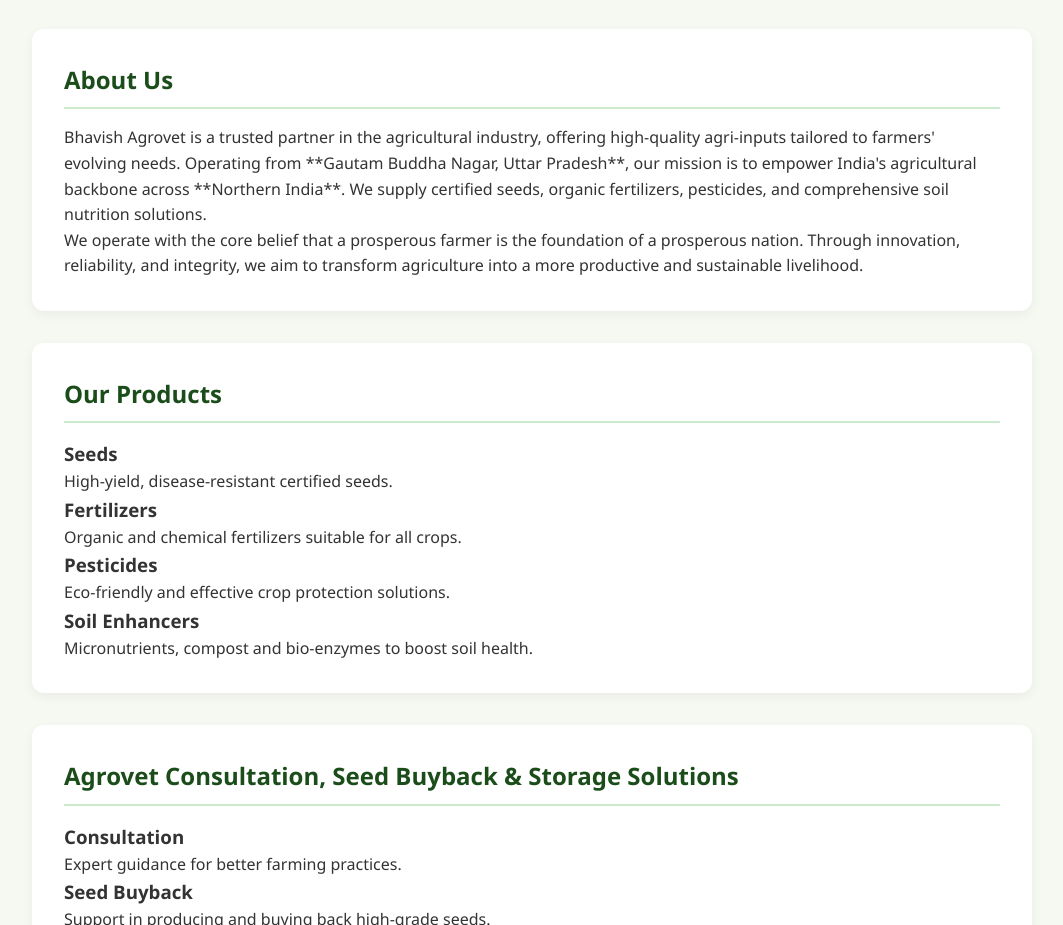
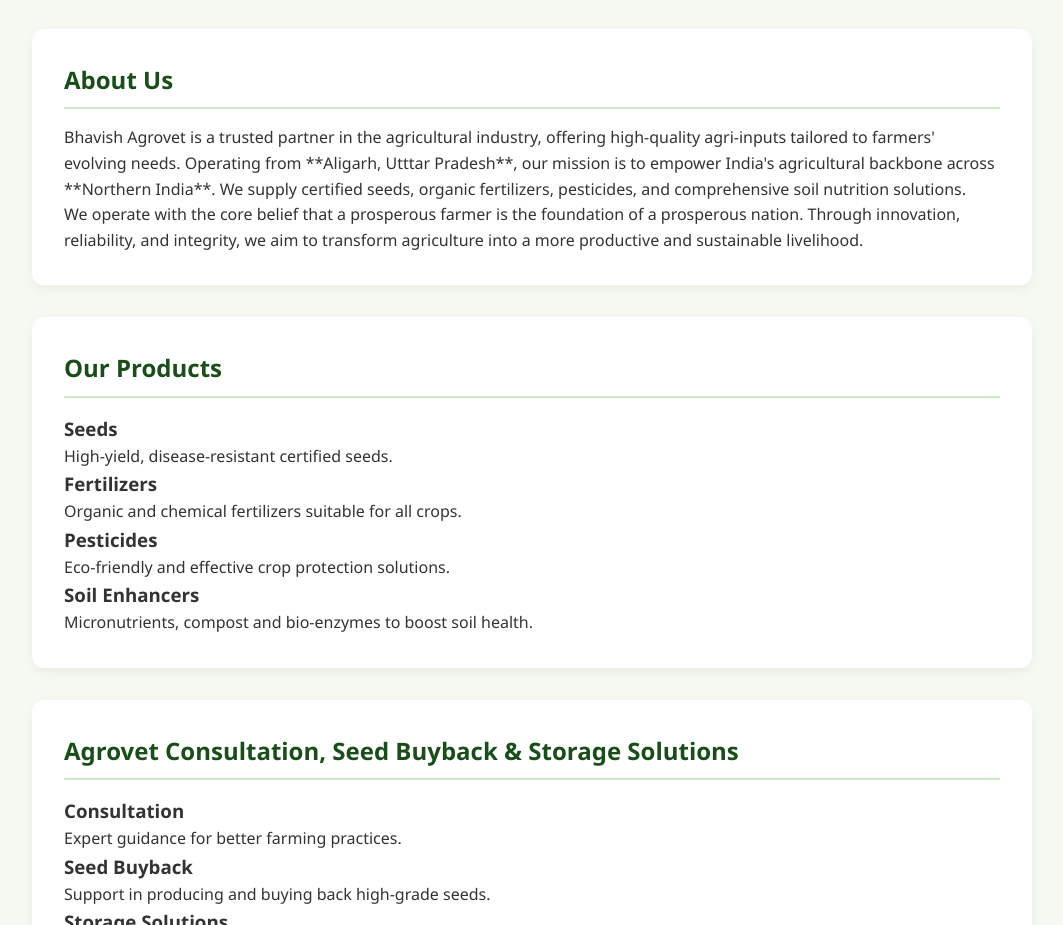
Before and after one commit to manisht048/bhavish-agrovet, a plain HTML site: page index.html in a window 1280 px wide. Shown: the part 780-1705 px from the top of the page, without its empty margins (108-1171 px from the left). Drawn offline with Linux system fonts and the light colour scheme.

Commit message:
Update index.html

```diff
--- a/index.html
+++ b/index.html
@@ -32,7 +32,7 @@
     <h2>About Us</h2>
     <p>
       Bhavish Agrovet is a trusted partner in the agricultural industry, offering high-quality agri-inputs tailored to farmers' evolving needs.
-      Operating from **Gautam Buddha Nagar, Uttar Pradesh**, our mission is to empower India's agricultural backbone across **Northern India**. We supply certified seeds, organic fertilizers, pesticides, and comprehensive soil nutrition solutions.
+      Operating from **Aligarh, Utttar Pradesh**, our mission is to empower India's agricultural backbone across **Northern India**. We supply certified seeds, organic fertilizers, pesticides, and comprehensive soil nutrition solutions.
     </p>
     <p>
       We operate with the core belief that a prosperous farmer is the foundation of a prosperous nation. Through innovation, reliability, and integrity,
```
